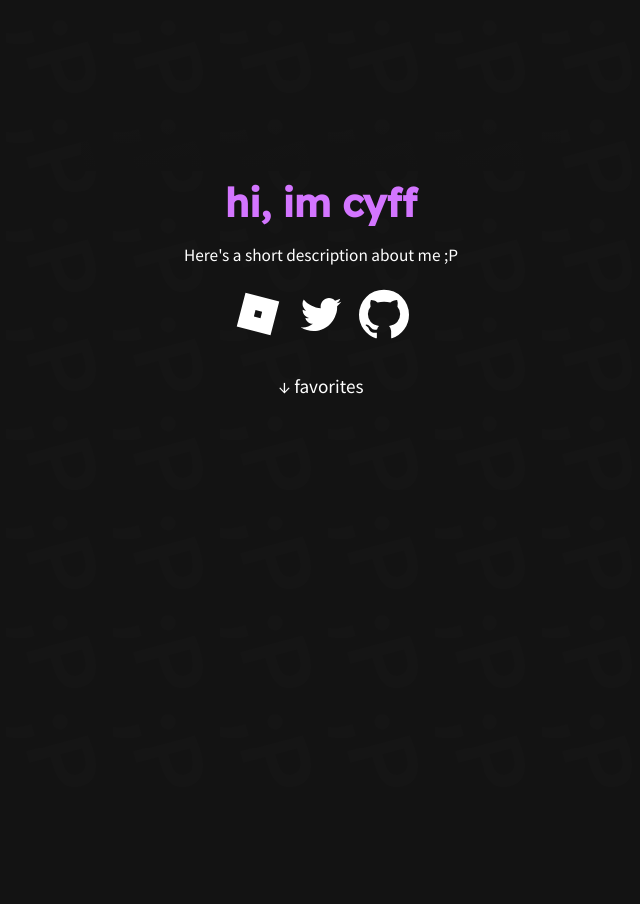
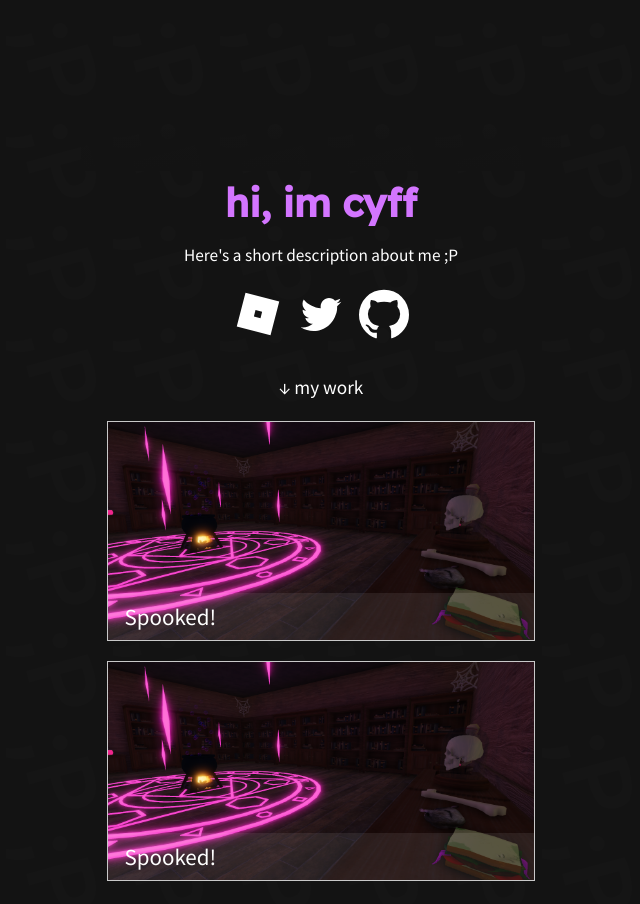
Before and after one commit to ImAvafe/imavafe.github.io-v1, a plain HTML site: page index.html in a window 1280 px wide. Shown: the part 87-991 px from the top of the page, without its empty margins (319-959 px from the left). Before the commit the page ends 890 px from the top, so only its background shows below. Drawn offline with Linux system fonts and the light colour scheme; no server answers.

Commit message:
project listings and fx, html revamp, css revamp

```diff
--- a/index.css
+++ b/index.css
@@ -5,56 +5,78 @@
 
 body {
     position: relative;
+    margin: 0;
+
     background-color: var(--page-bg);
     font-family: 'Source Sans Pro', sans-serif;
     color: white;
-    margin: 0;
 }
 
 body::before {
-    background: url(/Assets/tongue_face.svg) space 0 0;
-    background-size: 100px;
-    opacity: 0.0078;
-    content: '';
     position: absolute;
     top: 0;
     bottom: 0;
     left: 0;
     right: 0;
+
+    background: url(/Assets/tongue_face.svg) space 0 0;
+    background-size: 100px;
+    opacity: 0.0078;
+
+    content: '';
 }
 
-#content {
+/* Centered page content */
+
+#main-content {
     position: relative;
     max-width: 30rem;
     margin: auto;
-    height: 100vh;
-    padding-top: 70px;
+    margin-top: 70px;
+
     display: flex;
     flex-direction: column;
     align-items: center;
     align-content: center;
 }
 
-#banner {
+/* Footer section */
+
+#footer {
+    height: 100px;
+    margin-top: 10%;
+
+    background-color: rgba(2, 2, 2, 0.3);
+    filter: blur(30px);
+}
+
+/* Personal avatar */
+
+#avatar {
+    position: relative;
     width: 100%;
     height: 10.5rem;
+
     background-repeat: no-repeat;
     background-position-x: center;
     background-position-y: 7%;
-    position: relative;
 }
 
-#banner-fade {
+#avatar-fade {
+    position: absolute;
     width: 100%;
     height: 45px;
+    bottom: 0;
+
     background: linear-gradient(0deg,rgba(19, 19, 19, 1) 0,rgba(19, 19, 19, 0.6) 70%,transparent);
-    position: absolute;
-    bottom: 0;
 }
+
+/* Personal introduction */
 
 .intro {
     text-align: center;
     font-size: 1.08rem;
+
     padding-bottom: 30px;
     padding-top: 7px;
 }
@@ -63,6 +85,7 @@ body::before {
     color: var(--cyff-color);
     font-size: 2.45rem;
     font-family: 'Lexend', sans-serif;
+
     margin: 0;
 }
 
@@ -85,6 +108,7 @@ body::before {
     height: 100%;
     width: 100%;
     fill: white;
+
     transition: fill .3s ease
 }
 
@@ -92,7 +116,11 @@ body::before {
     fill: var(--cyff-color);
 }
 
-.showcase {
+/* Project showcase */
+
+#showcase {
+    width: 100%;
+
     display: flex;
     flex-direction: row;
     flex-wrap: wrap;
@@ -102,22 +130,74 @@ body::before {
     column-gap: 10px;
 }
 
-.example {
-    height: 120px;
-    width: 100%;
+.category {
+    width: 89%;
 }
 
-.background {
-    height: 100%;
-    width: 100%;
-    background-size: cover;
-    background-position: center;
-}
+.category button {
+    display: block;
+    margin: auto;
 
-.category a {
-    background-color: transparent;
     color: white;
     font-family: 'Source Sans Pro';
     font-size: 1.2rem;
-    text-decoration: none;
+    text-align: center;
+
+    background-color: transparent;
+    border: transparent;
+
+    cursor: pointer;
 }
+
+.category-content {
+    margin-top: 21px;
+
+    display: flex;
+    flex-direction: row;
+    align-items: center;
+    align-content: center;
+    justify-content: center;
+    flex-wrap: wrap;
+}
+
+/* Showcase category contents */
+
+.project-listing {
+    position: relative;
+    height: 220px;
+    width: 100%;
+    box-sizing: border-box;
+    margin-bottom: 20px;
+
+    background-size: 100%;
+    background-position: center;
+    border-color: #c9c9c9;
+
+    border-width: 1px;
+    border-style: solid;
+
+    transition: border-color .25s ease;
+    transition: background-size .5s ease;
+}
+
+.project-listing:hover {
+    background-size: 107%;
+    border-color: var(--cyff-color);
+    border-width: 2px;
+}
+
+.project-listing h3 {
+    position: absolute;
+    box-sizing: border-box;
+    width: 100%;
+    bottom: 0;
+    margin: 0;
+    padding: 9px;
+    padding-left: 16px;
+
+    color: white;
+    font-weight: 100;
+    font-size: 23px;
+
+    background-color: rgba(255, 255, 255, 0.08);
+}
--- a/index.html
+++ b/index.html
@@ -16,8 +16,9 @@
         <symbol id="icon-twitter" viewBox="0 0 40 40"><path d="M36.3,10.2c-1,1.3-2.1,2.5-3.4,3.5c0,0.2,0,0.4,0,1c0,1.7-0.2,3.6-0.9,5.3c-0.6,1.7-1.2,3.5-2.4,5.1 c-1.1,1.5-2.3,3.1-3.7,4.3c-1.4,1.2-3.3,2.3-5.3,3c-2.1,0.8-4.2,1.2-6.6,1.2c-3.6,0-7-1-10.2-3c0.4,0,1.1,0.1,1.5,0.1 c3.1,0,5.9-1,8.2-2.9c-1.4,0-2.7-0.4-3.8-1.3c-1.2-1-1.9-2-2.2-3.3c0.4,0.1,1,0.1,1.2,0.1c0.6,0,1.2-0.1,1.7-0.2 c-1.4-0.3-2.7-1.1-3.7-2.3s-1.4-2.6-1.4-4.2v-0.1c1,0.6,2,0.9,3,0.9c-1-0.6-1.5-1.3-2.2-2.4c-0.6-1-0.9-2.1-0.9-3.3s0.3-2.3,1-3.4 c1.5,2.1,3.6,3.6,6,4.9s4.9,2,7.6,2.1c-0.1-0.6-0.1-1.1-0.1-1.4c0-1.8,0.8-3.5,2-4.7c1.2-1.2,2.9-2,4.7-2c2,0,3.6,0.8,4.8,2.1 c1.4-0.3,2.9-0.9,4.2-1.5c-0.4,1.5-1.4,2.7-2.9,3.6C33.8,11.2,35.1,10.9,36.3,10.2L36.3,10.2z"></path></symbol>
         <symbol id="icon-github" viewBox="0 0 1024 998" aria-labelledby="dpsi-ant-github-title" id="si-ant-github"><title id="dpsi-ant-github-title">icon github</title><path d="M0 512q0 166 95.5 298.5T343 996q6 1 10 1t6.5-1.5 4-3 2-5 .5-4.5V882q-37 4-66-.5t-45.5-14-29-23.5-17-25.5-9-24T194 780q-9-15-27-27.5t-27-20-2-14.5q50-26 113 66 34 51 119 30 10-41 40-70-116-21-172-86t-56-158q0-87 55-151-22-65 6-137 29-2 65 11.5t50.5 23T384 264q57-16 128.5-16T642 264q13-9 29-19t49-21.5 61-9.5q27 71 6 135 56 64 56 152 0 92-56.5 157.5T615 744q43 43 43 104v129q0 1 1 3 0 6 .5 9t4.5 6 11 3q154-52 251.5-185.5T1024 512q0-104-40.5-199t-109-163.5T711 40.5 512 0 313 40.5t-163.5 109T40.5 313 0 512z"/></symbol>
     </svg>
-    <div id="content">
-        <div id="banner"><div id="banner-fade"></div></div>
+
+    <div id="main-content">
+        <div id="avatar"><div id="avatar-fade"></div></div>
         <div class="intro">
             <h1 id="title">hi, im cyff</h1>
             <p class="mydesc">Here's a short description about me ;P</p>
@@ -27,16 +28,17 @@
                 <a href="https://www.twitter.com/cyphical"><svg><use xlink:href="#icon-github"></svg></a>
             </div>
         </div>
-        <div class="showcase">
+        <div id="showcase">
             <div class="category">
-                <a href="">↓ favorites</a>
+                <button href="">↓ my work</button>
                 <div class="category-content">
-                    <a class="example" href="google.com"><div class="background" style="background-image: url(/Assets/pfp.jpeg);"></div></a>
-                    <a class="example" href="google.com"><div class="background" style="background-image: url(/Assets/pfp.jpeg);"></div></a>
+                    <a class="project-listing" href="" style="background-image: url(/Assets/WitchRoom.png);"><h3>Spooked!</h3></a>
+                    <a class="project-listing" href="" style="background-image: url(/Assets/WitchRoom.png);"><h3>Spooked!</h3></a>
                 </div>
             </div>
         </div>
     </div>
+    <div id="footer"></div>
 
     <script src="index.js"></script>
 </body>
--- a/index.js
+++ b/index.js
@@ -1,11 +1,11 @@
 const AVATAR_THUMB_ENDPOINT = "https://thumbnails.roproxy.com/v1/users/avatar?userIds=144146784&size=352x352&format=Png&isCircular=false";
-const BANNER = document.getElementById("banner");
+const AVATAR = document.getElementById("avatar");
 
 function getRobloxAvatarThumb() {
     fetch(AVATAR_THUMB_ENDPOINT).then(function(response) {
         response.json().then(function(data) {
             const thumbUrl = data.data[0].imageUrl
-            BANNER.style.backgroundImage = "url("+thumbUrl+")";
+            AVATAR.style.backgroundImage = "url("+thumbUrl+")";
         })
 
     });
```
Also changed, not shown: Assets/WitchRoom.png (added).
